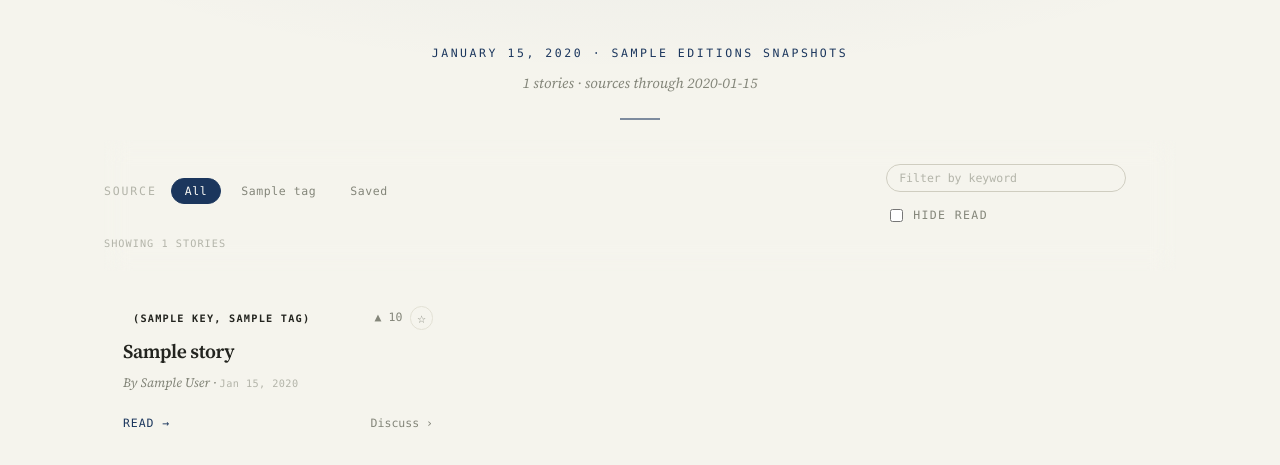
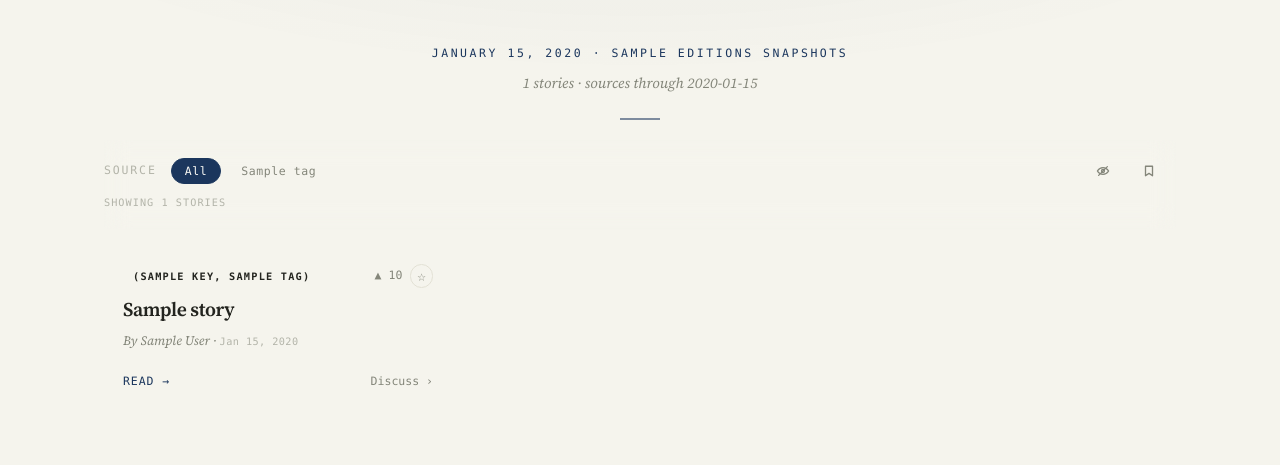
Before and after one commit to mkmlman/catnews, a Python web app: template app/templates/index.html in a window 1280 px wide. Shown: the part 101-566 px from the top of the page. Run offline with Jinja, Linux system fonts and the light colour scheme; the template is opened without the code that fills it: most values are stand-ins (such as "Sample title", 1, 10 or a date in 2020).

Commit message:
Unify filter controls into icon chips; drop keyword filter

```diff
--- a/app/static/app.js
+++ b/app/static/app.js
@@ -230,7 +230,6 @@
   var filtersEl = document.getElementById("filters");
   var noMatches = document.getElementById("no-matches");
   var hideRead = document.getElementById("hide-read");
-  var keywordFilter = document.getElementById("keyword-filter");
   var loadMoreBtn = document.getElementById("load-more");
   var exportSavedBtn = document.getElementById("export-saved");
   var filterStatus = document.getElementById("filter-status");
@@ -255,20 +254,8 @@
 
   if (hideRead && filterPrefs.hideRead === true) hideRead.checked = true;
 
-  function keywordTokens() {
-    if (!keywordFilter) return [];
-    return normalize(keywordFilter.value)
-      .split(/\s+/)
-      .filter(Boolean);
-  }
-
-  function cardText(card) {
-    return normalize(card.textContent || "");
-  }
-
   function applyFilters() {
     if (!filtersEl) return;
-    var tokens = keywordTokens();
     var visible = 0;
     var matched = 0;
     cards.forEach(function (card, index) {
@@ -277,14 +264,7 @@
         state.source === "All" || card.getAttribute("data-source") === state.source;
       var savedMatch = !state.savedOnly || (url && saved.has(url));
       var readMatch = !hideRead || !hideRead.checked || !url || !read.has(url);
-      var textMatch = true;
-      if (tokens.length) {
-        var haystack = cardText(card);
-        textMatch = tokens.every(function (token) {
-          return haystack.indexOf(token) !== -1;
-        });
-      }
-      var match = sourceMatch && savedMatch && readMatch && textMatch;
+      var match = sourceMatch && savedMatch && readMatch;
       if (match) matched++;
       var show = match && index < state.loaded;
       card.hidden = !show;
@@ -321,10 +301,13 @@
 
   function updateCounts() {
     var savedChip = filtersEl && filtersEl.querySelector('[data-saved="saved"]');
-    if (savedChip && saved.size) {
-      savedChip.textContent = "Saved (" + saved.size + ")";
-    } else if (savedChip) {
-      savedChip.textContent = "Saved";
+    var countEl = savedChip && savedChip.querySelector(".chip-count");
+    if (savedChip && countEl) {
+      countEl.textContent = saved.size ? saved.size : "";
+      savedChip.setAttribute(
+        "aria-label",
+        saved.size ? "Show saved stories, " + saved.size + " saved" : "Show saved stories"
+      );
     }
     if (exportSavedBtn) exportSavedBtn.hidden = saved.size === 0;
   }
@@ -349,9 +332,6 @@
         persistFilterState();
         applyFilters();
       });
-    }
-    if (keywordFilter) {
-      keywordFilter.addEventListener("input", applyFilters);
     }
     if (loadMoreBtn) {
       loadMoreBtn.addEventListener("click", function () {
--- a/app/static/style.css
+++ b/app/static/style.css
@@ -430,6 +430,9 @@ main:focus { outline: none; }
   margin-right: 8px;
 }
 .chip {
+  display: inline-flex;
+  align-items: center;
+  gap: 6px;
   font-family: var(--mono);
   font-size: var(--label-sm);
   letter-spacing: 0.05em;
@@ -441,11 +444,20 @@ main:focus { outline: none; }
   cursor: pointer;
   transition: color 0.15s, border-color 0.15s, background-color 0.15s;
 }
+.chip svg { display: block; flex-shrink: 0; }
+.chip-count { font-variant-numeric: tabular-nums; }
 .chip:hover { color: var(--ink); border-color: var(--line-strong); }
 .chip.is-active {
   color: var(--card);
   background: var(--accent);
   border-color: var(--accent);
+}
+.filter-actions {
+  margin-left: auto;
+  display: inline-flex;
+  align-items: center;
+  gap: 6px;
+  flex-shrink: 0;
 }
 .filter-status {
   flex: 1 0 100%;
@@ -622,40 +634,30 @@ main:focus { outline: none; }
 .hide-read {
   display: inline-flex;
   align-items: center;
-  gap: 7px;
-  font-family: var(--mono);
-  font-size: var(--label-sm);
-  letter-spacing: 0.12em;
-  text-transform: uppercase;
+  padding: 5px 11px;
+  border: 1px solid transparent;
+  border-radius: 999px;
+  background: transparent;
   color: var(--muted);
   cursor: pointer;
   white-space: nowrap;
-}
-.hide-read input { accent-color: var(--accent); }
-
-.filter-row--secondary {
-  display: flex;
-  align-items: center;
-  gap: 14px;
-  margin-top: 6px;
-}
-.keyword-filter {
-  font-family: var(--mono);
-  font-size: var(--label-sm);
-  color: var(--ink);
-  flex: 0 0 240px;
-  padding: 6px 12px;
-  border: 1px solid var(--line-strong);
-  border-radius: 999px;
-  background: transparent;
-  transition: border-color 0.15s, background-color 0.15s;
-}
-.keyword-filter:focus {
-  outline: none;
+  transition: color 0.15s, border-color 0.15s, background-color 0.15s;
+}
+.hide-read svg { display: block; }
+.hide-read:hover { color: var(--ink); border-color: var(--line-strong); }
+.hide-read input {
+  position: absolute;
+  opacity: 0;
+  width: 1px;
+  height: 1px;
+  margin: 0;
+}
+.hide-read:has(input:checked) {
+  color: var(--card);
+  background: var(--accent);
   border-color: var(--accent);
-  background: var(--card);
-}
-.keyword-filter::placeholder { color: var(--faint); }
+}
+.hide-read:has(input:focus-visible) { border-color: var(--accent); }
 
 .load-more {
   display: block;
@@ -681,21 +683,20 @@ main:focus { outline: none; }
 .export-saved {
   font-family: var(--mono);
   font-size: var(--label-sm);
-  letter-spacing: 0.12em;
-  text-transform: uppercase;
-  color: var(--accent);
+  letter-spacing: 0.05em;
+  color: var(--accent);
+  padding: 5px 13px;
+  border: 1px solid transparent;
+  border-radius: 999px;
   background: transparent;
-  border: 1px solid var(--accent);
-  border-radius: 999px;
-  padding: 6px 14px;
   cursor: pointer;
-  margin-left: auto;
   white-space: nowrap;
-  transition: color 0.15s, background-color 0.15s;
+  transition: color 0.15s, border-color 0.15s, background-color 0.15s;
 }
 .export-saved:hover {
   color: var(--card);
   background: var(--accent);
+  border-color: var(--accent);
 }
 
 .search {
@@ -1788,7 +1789,7 @@ main:focus { outline: none; }
   }
   .filter-scroll-cue[hidden] { display: none; }
   .filter-status { margin-top: 2px; }
-  .filter-label, .chip { flex-shrink: 0; }
+  .filter-label, .chip, .filter-actions, .hide-read { flex-shrink: 0; }
 
   .source-details { flex-direction: column; align-items: stretch; gap: 10px 0; }
   .source-details > div { justify-content: space-between; gap: 12px; }
--- /dev/null
+++ b/app/templates/hide-read-icon.html
@@ -0,0 +1 @@
+<svg viewBox="0 0 16 16" width="14" height="14" fill="none" stroke="currentColor" stroke-width="1.5" stroke-linecap="round" stroke-linejoin="round" aria-hidden="true" focusable="false"><path d="M1.6 8s2.4-3.9 6.4-3.9 6.4 3.9 6.4 3.9-2.4 3.9-6.4 3.9S1.6 8 1.6 8Z"/><circle cx="8" cy="8" r="1.7"/><path d="M3 13 13 3"/></svg>
--- a/app/templates/index.html
+++ b/app/templates/index.html
@@ -23,22 +23,23 @@
 <div class="filters" id="filters">
   <div class="filter-scroll">
     <div class="filter-row filter-row--sources" role="group" aria-labelledby="source-filter-label">
-    <span class="filter-label" id="source-filter-label">Source</span>
-    <button class="chip is-active" type="button" data-source="All" aria-pressed="true" aria-controls="stories">All</button>
-    {% for key, tag in source_tags.items() %}
-    <button class="chip" type="button" data-source="{{ key }}" aria-pressed="false" aria-controls="stories">{{ tag }}</button>
-    {% endfor %}
-    <button class="chip" type="button" data-saved="saved" aria-pressed="false" aria-controls="stories">Saved</button>
+      <span class="filter-label" id="source-filter-label">Source</span>
+      <button class="chip is-active" type="button" data-source="All" aria-pressed="true" aria-controls="stories">All</button>
+      {% for key, tag in source_tags.items() %}
+      <button class="chip" type="button" data-source="{{ key }}" aria-pressed="false" aria-controls="stories">{{ tag }}</button>
+      {% endfor %}
+      <span class="filter-actions">
+        <label class="hide-read" title="Hide read">
+          <input type="checkbox" id="hide-read" aria-label="Hide read">
+          {% include "hide-read-icon.html" %}
+        </label>
+        <button class="chip" type="button" data-saved="saved" aria-pressed="false" aria-controls="stories" aria-label="Show saved stories" title="Show saved stories">
+          {% include "saved-icon.html" %}<span class="chip-count"></span>
+        </button>
+        <button type="button" class="export-saved" id="export-saved" hidden>Export ⤓</button>
+      </span>
     </div>
     <span class="filter-scroll-cue" aria-hidden="true">Scroll →</span>
-  </div>
-  <div class="filter-row filter-row--secondary">
-    <input type="search" id="keyword-filter" class="keyword-filter" placeholder="Filter by keyword" aria-label="Filter stories by keyword" aria-controls="stories" autocomplete="off">
-    <label class="hide-read">
-      <input type="checkbox" id="hide-read">
-      <span>Hide read</span>
-    </label>
-    <button type="button" class="export-saved" id="export-saved" hidden>Export saved ⤓</button>
   </div>
   <p class="filter-status" id="filter-status" role="status" aria-live="polite"></p>
 </div>
--- /dev/null
+++ b/app/templates/saved-icon.html
@@ -0,0 +1 @@
+<svg viewBox="0 0 16 16" width="14" height="14" fill="none" stroke="currentColor" stroke-width="1.5" stroke-linecap="round" stroke-linejoin="round" aria-hidden="true" focusable="false"><path d="M4 2.6h8v10.8l-4-2.7-4 2.7Z"/></svg>
```
Also changed, not shown: app/templates/design.html (+11 -3 lines), tests/test_catnews.py (+1 -2 lines).
